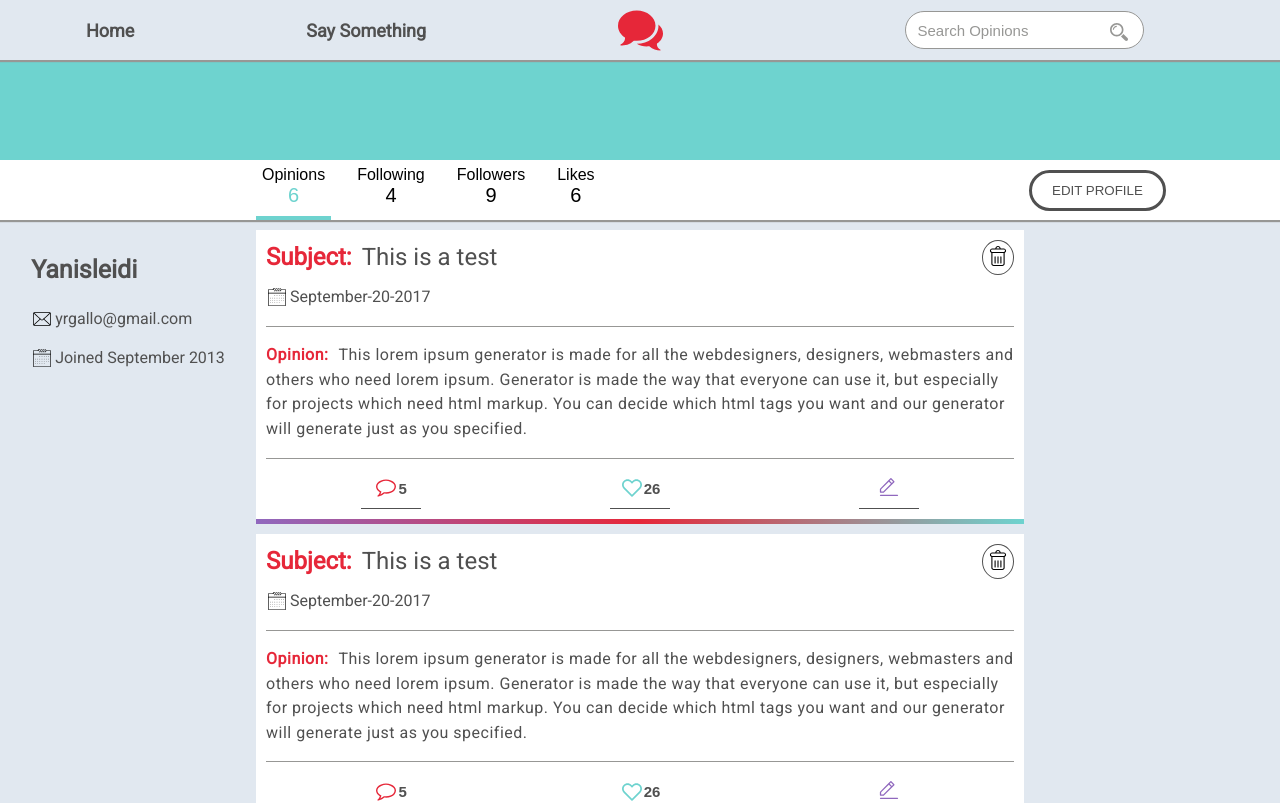
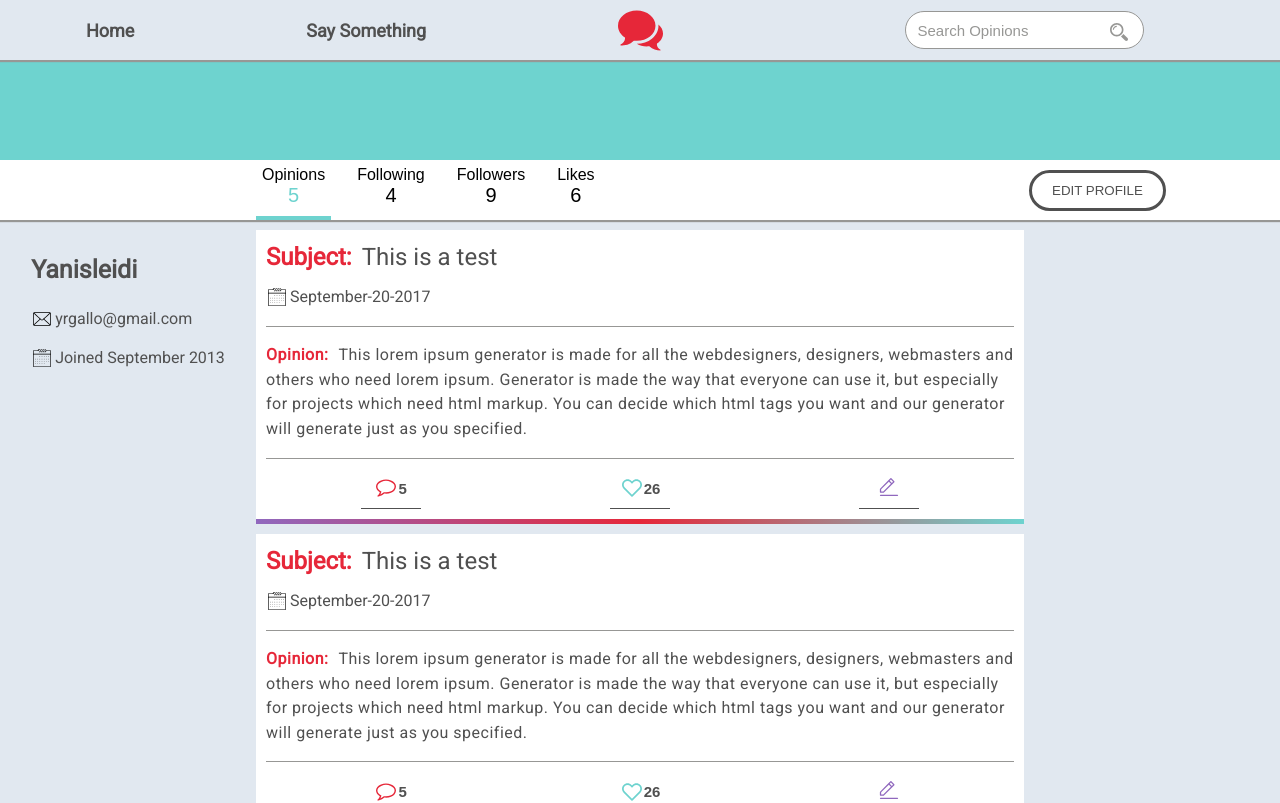
Before and after one commit to yarogallo/speak-free, a React (Create React App) app: page / in a window 1280 px wide. Shown: the top 803 px of the page. Built offline with nearby package versions, Linux system fonts and the light colour scheme.

Commit message:
Removed eleiminate opinion functiolity from Profile Component

```diff
--- a/src/components/MainView/Profile/index.js
+++ b/src/components/MainView/Profile/index.js
@@ -7,12 +7,14 @@ import TextButton from '../../TextButton';
 import OpinionThumbnail from '../../OpinionThumbnail';
 import Modal from '../../Modal';
 import SpeakerForm from '../../SpeakerForm';
+import OpinionNav from '../../OpinionThumbnail/OpinionNav/index';
 
 function renderOptions(opinions) {
-	return opinions.map((opinion, index) => {
+	return opinions.map((opinionThum, index) => {
 		return (
 			<div key={index}>
-				<OpinionThumbnail/>
+				<OpinionThumbnail
+					opinionThum={opinionThum}/>
 			</div>
 		);
 	});
@@ -156,7 +158,51 @@ Profile.defaultProps = {
 		email: "yrgallo@gmail.com",
 		date: ["september", 2013]
 	},
-	opinions: [1, 2, 3, 4, 5],
+	opinions: [{
+		subject: "This is a test",
+		opinion: "This lorem ipsum generator is made for all the webdesigners, designers, webmasters and others who need lorem ipsum. Generator is made the way that everyone can use it, but especially for projects which need html markup. You can decide which html tags you want and our generator will generate just as you specified.",
+		numComments: 5,
+		numLikes: 26,
+		date: {
+			month: "september",
+			day: 20,
+			year: 2017
+		},
+		opinionId: 1
+	}, {
+		subject: "This is a test",
+		opinion: "This lorem ipsum generator is made for all the webdesigners, designers, webmasters and others who need lorem ipsum. Generator is made the way that everyone can use it, but especially for projects which need html markup. You can decide which html tags you want and our generator will generate just as you specified.",
+		numComments: 5,
+		numLikes: 26,
+		date: {
+			month: "september",
+			day: 20,
+			year: 2017
+		},
+		opinionId: 2
+	}, {
+		subject: "This is a test",
+		opinion: "This lorem ipsum generator is made for all the webdesigners, designers, webmasters and others who need lorem ipsum. Generator is made the way that everyone can use it, but especially for projects which need html markup. You can decide which html tags you want and our generator will generate just as you specified.",
+		numComments: 5,
+		numLikes: 26,
+		date: {
+			month: "september",
+			day: 20,
+			year: 2017
+		},
+		opinionId: 3
+	}, {
+		subject: "This is a test",
+		opinion: "This lorem ipsum generator is made for all the webdesigners, designers, webmasters and others who need lorem ipsum. Generator is made the way that everyone can use it, but especially for projects which need html markup. You can decide which html tags you want and our generator will generate just as you specified.",
+		numComments: 5,
+		numLikes: 26,
+		date: {
+			month: "september",
+			day: 20,
+			year: 2017
+		},
+		opinionId: 4
+	}],
 };
 
 
--- a/src/components/OpinionThumbnail/index.js
+++ b/src/components/OpinionThumbnail/index.js
@@ -12,6 +12,7 @@ class OpinionThumbnail extends Component {
 		this.state = {
 			showComments: false,
 			editMode: false,
+			openModal: false,
 		};
 		this.toggleCommentList = this.toggleCommentList.bind(this);
 		this.toggleEditMode = this.toggleEditMode.bind(this);
@@ -35,9 +36,12 @@ class OpinionThumbnail extends Component {
 			opinion,
 			numComments,
 			numLikes,
-			date
+			date,
 		} = this.props.opinionThum;
-		const { customClass } = this.props;
+		const {
+			customClass,
+			onDeleteOpinion
+		 } = this.props;
 		const {
 			showComments,
 			editMode
@@ -47,7 +51,6 @@ class OpinionThumbnail extends Component {
 				<header>
 					<h2><span className="subject">subject:</span>{subject}</h2>
 					<p className="date">{`${date.month}-${date.day}-${date.year}`}</p>
-					<TextButton text="" customClasses="deleteButton"/>
 				</header>
 				<div className="br"></div>
 				<div className="opinion-container">
@@ -76,17 +79,6 @@ OpinionThumbnail.propTypes = {
 };
 
 OpinionThumbnail.defaultProps = {
-	opinionThum:  {
-		subject: "This is a test",
-		opinion: "This lorem ipsum generator is made for all the webdesigners, designers, webmasters and others who need lorem ipsum. Generator is made the way that everyone can use it, but especially for projects which need html markup. You can decide which html tags you want and our generator will generate just as you specified.",
-		numComments: 5,
-		numLikes: 26,
-		date: {
-			month: "september",
-			day: 20,
-			year: 2017
-		}
-	},
 	customClass: ''
 }
 
--- a/src/components/OpinionThumbnail/style/style.css
+++ b/src/components/OpinionThumbnail/style/style.css
@@ -24,20 +24,6 @@
 	height: 1px;
 	width: 100%;
 	background-color: var(--main-color-light-gray);
-}
-
-.deleteButton {
-	position: absolute;
-	top: 10px;
-	right: 10px;
-	background-color: var(--main-color-white);
-	padding: 5px;
-	border-radius: 50%;
-	border: 1px solid var(--main-color-gray);
-}
-
-.deleteButton::after {
-	content: url('../images/delete-button.svg')
 }
 
 .opinion-container p {
```
